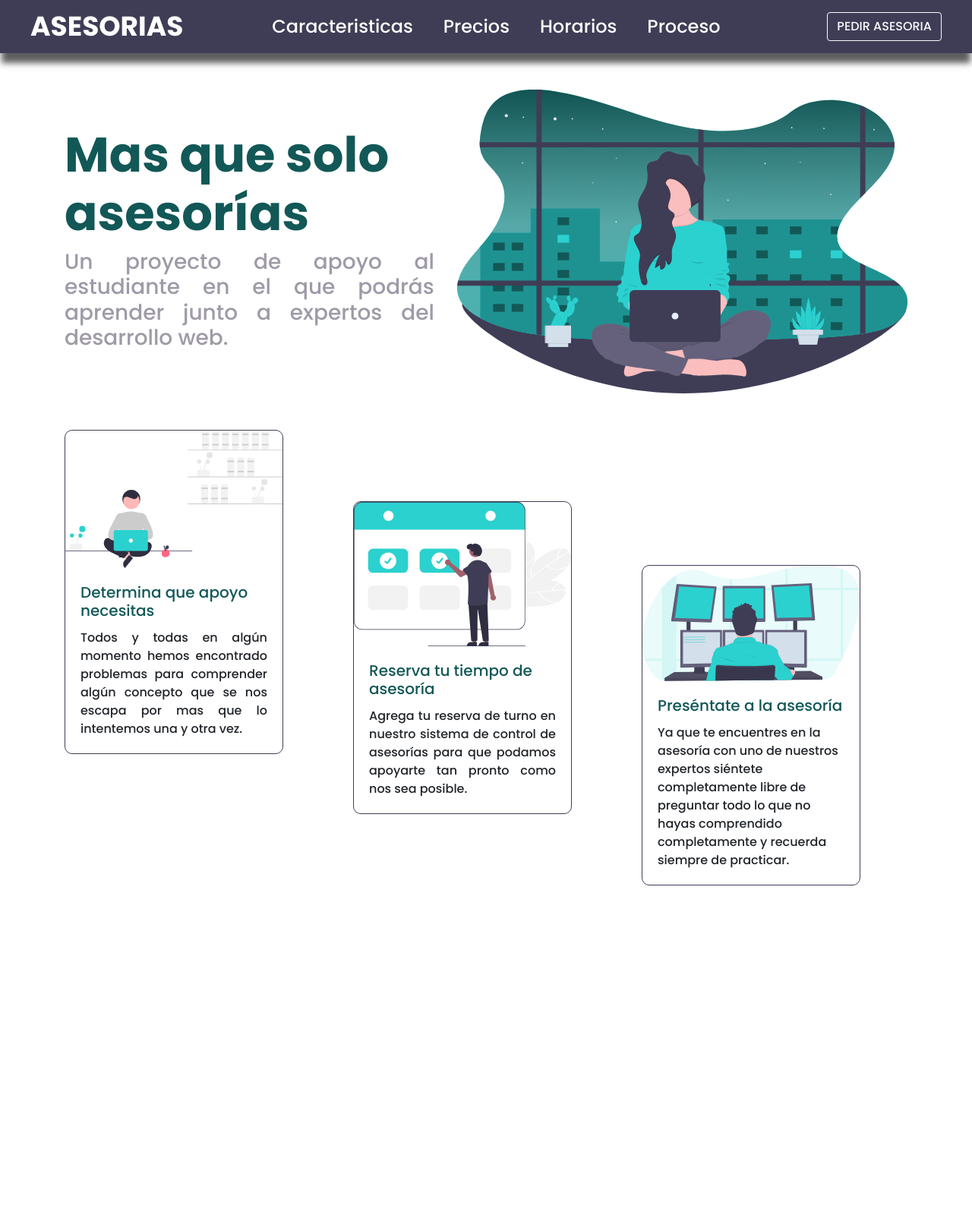
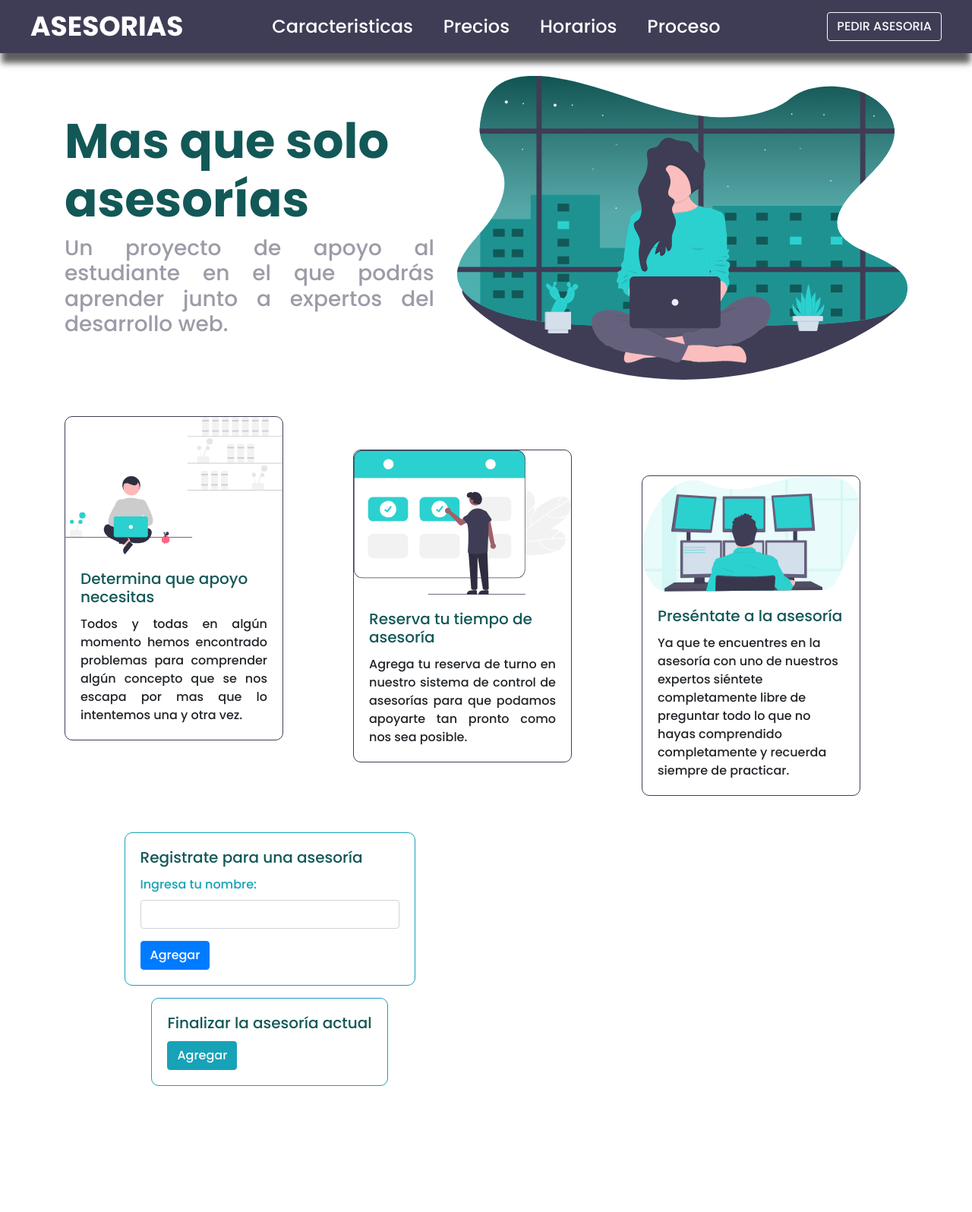
Before and after one commit to delagit/retos-master-en-code-g2, a plain HTML site: page Ejercicio_EstructurasDeDatos/3_Queue/index3.html in a window 1280 px wide. Shown: the whole page at 76% size. Before the commit the page ends 1166 px from the top, so only its background shows below. Drawn offline with nearby package versions, Linux system fonts and the light colour scheme.

Commit message:
Se agrega el tercer reto sin completar el ultimo metodo

```diff
--- /dev/null
+++ b/Ejercicio_EstructurasDeDatos/3_Queue/Ejercicio3_queue.js
@@ -0,0 +1,74 @@
+/* Implementar con HTML la pantalla de espera de asesorías.
+-Se deben poder agregar personas a la cola.
+-Se debe ver quien está siendo atendido.
+-Se debe ver cuántos faltan por atender.
+-Se debe ver quién es el siguiente.
+-Cuando no exista nadie en la cola, mostrar un mensaje invitando a que tomen una asesoría. */
+
+class Cola {
+
+    constructor(){
+        this.coleccion = [];
+    }
+
+    encolar(elemento){ // agregar a la cola
+        this.coleccion.push(elemento);
+        return elemento;
+    }
+
+    desencolar(){ // sacar el primer elemento de la cola
+        return this.coleccion.shift();
+    }
+
+    tamaño(){ // retorna el tamaño de la cola
+        return this.coleccion.length;
+    }
+
+    estaVacia(){ // Valida si la cola está vacia
+        return this.coleccion.length === 0;
+    }
+
+    frente(){ // Retorna el primer elemento de la cola sin sacarlo de ella
+        return this.coleccion[0];
+    }
+}
+const filaDeAsesorias = new Cola();
+
+function agregar(){
+    //Se captura el elemento del input
+    let elemento = document.getElementById("agregarCola").value;
+    //Se ejecuta el metodo encolar de nuesta clase
+    filaDeAsesorias.encolar(elemento);
+    console.log(filaDeAsesorias);
+
+    if(filaDeAsesorias.tamaño() === 1){
+        //Se obtiene el div dentro del cual vamos a insertar el contenido de la cola
+        var grid = document.getElementById("listado");
+        //Se crea un div que contendra cada contenedor del elemento
+        var grilla = document.createElement("div");
+        grilla.className = "grilla"
+        //Se crea el div de tipo alert que contendra al elemento
+        var alert = document.createElement("div");
+        alert.className = "alert alert-danger mx-auto";
+        alert.setAttribute("role","alert");
+        alert.innerText = `#1 ${filaDeAsesorias.frente()}` ;
+        //Se inserta la grilla en el inicio del grid
+        grid.appendChild(grilla);
+        grilla.appendChild(alert);
+
+    }else if(filaDeAsesorias.tamaño() > 1){
+        //Se obtiene el div dentro del cual vamos a insertar el contenido de la cola
+        var grid = document.getElementById("listado");
+        //Se crea un div que contendra cada contenedor del elemento
+        var grilla = document.createElement("div");
+        grilla.className = "grilla"
+        //Se crea el div de tipo alert que contendra al elemento
+        var alert = document.createElement("div");
+        alert.className = "alert alert-info mx-auto";
+        alert.setAttribute("role","info");
+        alert.innerText = `#${filaDeAsesorias.coleccion.length} ${elemento}` ;
+        //Se inserta la grilla en el inicio del grid
+        grid.appendChild(grilla);
+        grilla.appendChild(alert);
+    }
+}
--- a/Ejercicio_EstructurasDeDatos/3_Queue/index3.html
+++ b/Ejercicio_EstructurasDeDatos/3_Queue/index3.html
@@ -10,7 +10,7 @@
 </head>
 <body>
   <!-- INICIO DEL NAVBAR -->
-  <nav class="navbar navbar-expand-lg navbarCSS">
+  <nav class="navbar navbar-expand-lg navbarCSS fixed-top">
     <span class="logoName ml-4" href="#">ASESORIAS</span>
     <div class="collapse navbar-collapse" id="navbarSupportedContent">
       <ul class="navbar-nav mx-auto fontNavbar">
@@ -33,8 +33,8 @@
   <!-- FINAL DEL NAVBAR -->
 
   <!-- INICIO DEL HERO -->
-  <div class="container mt-5">
-    <div class="row align-items-center">
+  <div class="container mt-5 ">
+    <div class="row align-items-center hero">
       <div class="col-sm izquierda">
         <h1 class="titulo">Mas que solo asesorías</h1>
         <h3 class="subtitulo text-justify">Un proyecto de apoyo al estudiante en el que podrás aprender junto a expertos del desarrollo web.</h3>
@@ -81,6 +81,54 @@
   </div>
   <!-- FINAL CARACTERISTICAS -->
 
+<!-- INICIO DE LA APP -->
+<div class="container mt-5">
+  <div class="row row-cols-2 app">
+    <div class="col-sm formulario">
+      <div class="row align-self-center">
+        <div class="card mx-auto border-info mb-3">
+          <div class="card-body text-info">
+            <h5 class="card-title">Registrate para una asesoría</h5>
+            <div class="form-group">
+              <label for="agregarCola">Ingresa tu nombre:</label>
+              <input type="text" class="form-control" id="agregarCola">
+            </div>
+            <button onclick="agregar();" type="submit" class="btn btn-primary">Agregar</button>
+          </div>
+        </div>
+      </div>
+      <div class="row align-self-center">
+        <div class="card mx-auto border-info mb-3">
+          <div class="card-body text-info">
+            <h5 class="card-title">Finalizar la asesoría actual</h5>
+            <button onclick="quitar();" type="submit" class="btn btn-info">Agregar</button>
+          </div>
+        </div>
+      </div>
+    </div>
+    <div class="col-sm " id="listado">
+      <!-- Aqui va la lista de la cola -->
+      <!--
+      <div class="alert alert-danger mx-auto" role="alert">
+        <span class="badge badge-danger">#1</span>
+        Jorge
+      </div>
+
+      <div class="alert alert-info mx-auto" role="alert">
+        <span class="badge badge-info">#2</span>
+        José
+      </div> -->
+      <!-- Aqui termina la lista de la -->
+
+    </div>
+  </div>
+</div>
+
+
+<!-- FINAL DE LA APP -->
+
+
+
   <script src="Ejercicio3_queue.js"></script>
 </body>
 </html>
--- a/Ejercicio_EstructurasDeDatos/3_Queue/style.css
+++ b/Ejercicio_EstructurasDeDatos/3_Queue/style.css
@@ -28,6 +28,9 @@ body{
 /* SECCION NAVBAR */
 
 /* HERO IZQUIERDA*/
+.hero {
+  margin-top: 100px;
+}
 .titulo{
   font-weight: bolder;
   font-size: 4em;
@@ -47,7 +50,7 @@ body{
 
 /* CARACTERISTICAS */
 .contenedormayor{
-  height: 600px;
+  height: 500px;
 }
 .card{
   border-radius: 10px;
@@ -57,3 +60,15 @@ body{
   color: #125857;
 }
 /* CARACTERISTICAS */
+
+/* APP */
+.app{
+  height: 500px;
+}
+.alert{
+  max-width: 300px;
+}
+.grilla{
+  height: 50px;
+}
+/* APP */
```
Also changed, not shown: Ejercicio_EstructurasDeDatos/index.html (deleted, +0 -14 lines).
